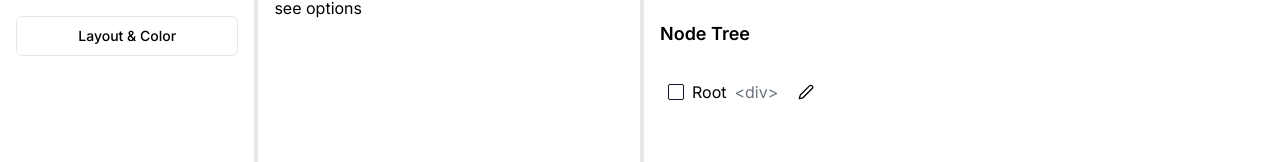
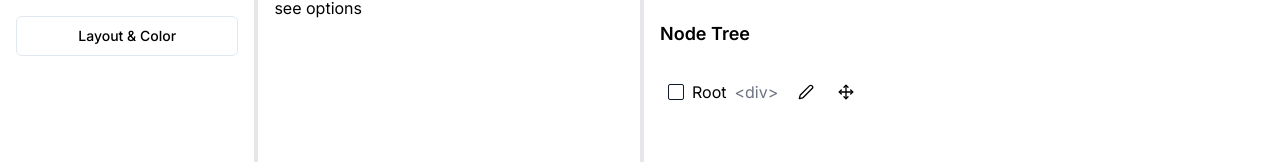
Before and after one commit to themrsami/React-Tailwind-Builder-Drag-Drop, a Next.js app: page / in a window 1280 px wide. Both pictures are taken after a click on the tab "Node Tree". Shown: the part 144-306 px from the top of the page. Built offline with nearby package versions, Linux system fonts and the light colour scheme.

Commit message:
Added moving of one or multiple child nodes to any node in node tree tab

```diff
--- a/app/components/NodeTree.tsx
+++ b/app/components/NodeTree.tsx
@@ -1,7 +1,7 @@
 'use client'
 
 import { useState, useCallback } from 'react'
-import { ChevronRight, ChevronDown, Plus, Edit2 } from 'lucide-react'
+import { ChevronRight, ChevronDown, Plus, Edit2, Move } from 'lucide-react'
 import { Button } from '@/components/ui/button'
 import { Input } from '@/components/ui/input'
 import { Checkbox } from '@/components/ui/checkbox'
@@ -22,9 +22,10 @@ interface NodeProps {
   onRenameNode: (nodeId: string, newName: string, newTagName: string, newText?: string) => void
   selectedNodes: string[]
   onSelectNode: (nodeId: string, isCtrlPressed: boolean) => void
+  onMoveNodes: (targetNodeId: string) => void
 }
 
-const Node: React.FC<NodeProps> = ({ node, level, onAddChild, onRenameNode, selectedNodes, onSelectNode }) => {
+const Node: React.FC<NodeProps> = ({ node, level, onAddChild, onRenameNode, selectedNodes, onSelectNode, onMoveNodes }) => {
   const [isExpanded, setIsExpanded] = useState(true)
   const [newNodeName, setNewNodeName] = useState('')
   const [newNodeTagName, setNewNodeTagName] = useState('')
@@ -63,6 +64,11 @@ const Node: React.FC<NodeProps> = ({ node, level, onAddChild, onRenameNode, sele
   const handleNodeClick = (e: React.MouseEvent) => {
     e.stopPropagation()
     onSelectNode(node.id, e.ctrlKey)
+  }
+
+  const handleMoveClick = (e: React.MouseEvent) => {
+    e.stopPropagation()
+    onMoveNodes(node.id)
   }
 
   return (
@@ -114,6 +120,9 @@ const Node: React.FC<NodeProps> = ({ node, level, onAddChild, onRenameNode, sele
             <Button variant="ghost" size="icon" onClick={startRenaming}>
               <Edit2 size={16} />
             </Button>
+            <Button variant="ghost" size="icon" onClick={handleMoveClick}>
+              <Move size={16} />
+            </Button>
           </>
         )}
       </div>
@@ -126,6 +135,7 @@ const Node: React.FC<NodeProps> = ({ node, level, onAddChild, onRenameNode, sele
           onRenameNode={onRenameNode}
           selectedNodes={selectedNodes}
           onSelectNode={onSelectNode}
+          onMoveNodes={onMoveNodes}
         />
       ))}
       {selectedNodes.includes(node.id) && (
@@ -197,6 +207,44 @@ export const NodeTree: React.FC = () => {
     })
   }, [setSelectedNodes])
 
+  const handleMoveNodes = useCallback((targetNodeId: string) => {
+    updateNodeTree(prevTree => {
+      const moveNodes = (nodes: TreeNode[]): [TreeNode[], TreeNode[]] => {
+        const movedNodes: TreeNode[] = []
+        const remainingNodes = nodes.filter(node => {
+          if (selectedNodes.includes(node.id) && node.id !== targetNodeId) {
+            movedNodes.push(node)
+            return false
+          }
+          if (node.children.length > 0) {
+            const [moved, remaining] = moveNodes(node.children)
+            movedNodes.push(...moved)
+            node.children = remaining
+          }
+          return true
+        })
+        return [movedNodes, remainingNodes]
+      }
+
+      const [movedNodes, updatedTree] = moveNodes(prevTree)
+
+      const insertNodes = (nodes: TreeNode[]): TreeNode[] => {
+        return nodes.map(node => {
+          if (node.id === targetNodeId) {
+            return { ...node, children: [...node.children, ...movedNodes] }
+          } else if (node.children.length > 0) {
+            return { ...node, children: insertNodes(node.children) }
+          }
+          return node
+        })
+      }
+
+      const finalTree = insertNodes(updatedTree)
+      setSelectedNodes([])
+      return finalTree
+    })
+  }, [updateNodeTree, selectedNodes, setSelectedNodes])
+
   return (
     <div className="p-4 space-y-4 h-full overflow-y-auto">
       <h2 className="text-lg font-semibold">Node Tree</h2>
@@ -209,6 +257,7 @@ export const NodeTree: React.FC = () => {
           onRenameNode={handleRenameNode}
           selectedNodes={selectedNodes}
           onSelectNode={handleSelectNode}
+          onMoveNodes={handleMoveNodes}
         />
       ))}
     </div>
```
